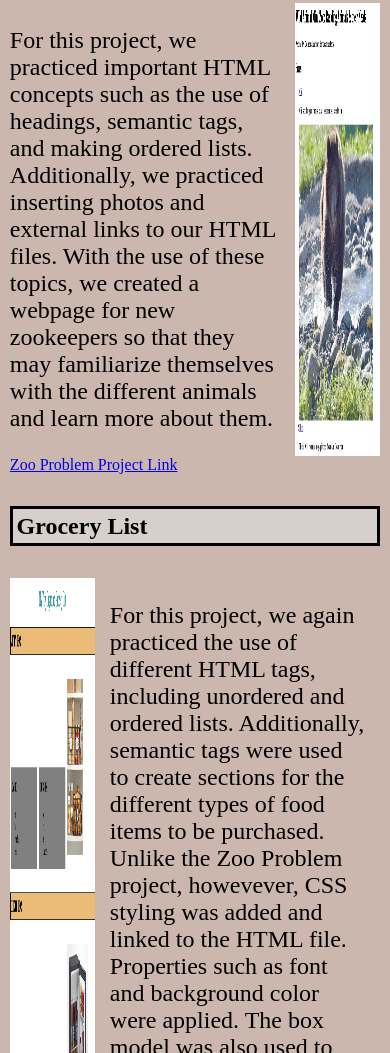
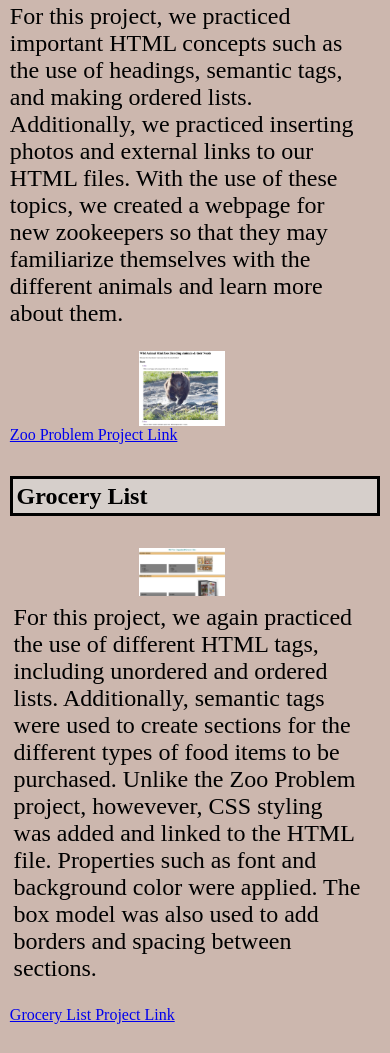
Before and after one commit to StaceyS27/Stacey-Personal-Website, a plain HTML site: page portfolio.html in a window 390 px wide. Shown: the part 184-1237 px from the top of the page. Drawn offline with Linux system fonts and the light colour scheme.

Commit message:
wrapped flexbox and adjusted margins for medium sized screens

```diff
--- a/portfolio.html
+++ b/portfolio.html
@@ -72,6 +72,24 @@
         #onPage{
             text-decoration: underline;
         }
+
+        @media (max-width: 965px) {
+            .detailAndImage {
+                display: flex;
+                flex-wrap: wrap;
+            }
+            img {
+                margin-left: 35%;
+
+            }
+            p {
+                margin-top: 0%;
+            }
+            #diffPara {
+                margin-top: 2%;
+                margin-left: 1%;
+            }
+        }
     </style>
 
 
@@ -103,7 +121,7 @@
                 </p>
                 <img src="./personal website extras/zoo project screenshot.jpeg" />
             </div>
-            <a href="./personal website extras/zoo-problem.html">Zoo Problem Project Link</a>
+            <a class ="link" href="./personal website extras/zoo-problem.html">Zoo Problem Project Link</a>
         </section>
 
         <section>
@@ -121,7 +139,7 @@
                     was also used to add borders and spacing between sections.
                 </p>
             </div>
-            <a href="./personal website extras/grocery-list.html">Grocery List Project Link</a>
+            <a class ="link" href="./personal website extras/grocery-list.html">Grocery List Project Link</a>
         </section>
 
         <section>
@@ -135,7 +153,7 @@
             </p>
             <img src="./personal website extras/secure the vault screenshot.png"/>
         </div>
-            <a href="./personal website extras/secure the vault.html">Secure the Vault Project Link</a>
+            <a class ="link" href="./personal website extras/secure the vault.html">Secure the Vault Project Link</a>
         </article>
     </article>
 
```
